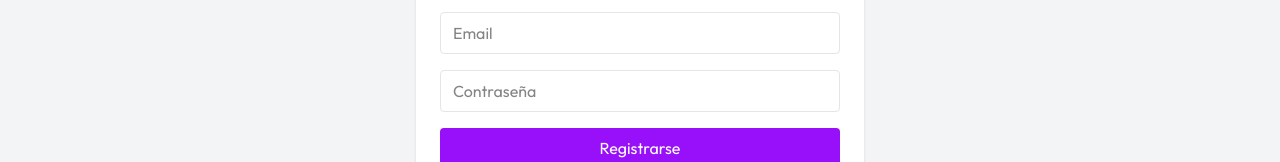
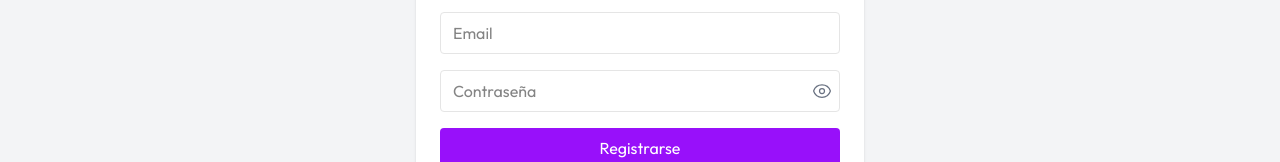
Before and after one commit to Naikokido/pet-ecommerce-app, a Next.js app: page /register in a window 1280 px wide. Shown: the part 331-493 px from the top of the page. Built offline with nearby package versions, Linux system fonts and the light colour scheme.

Commit message:
feat: agregar icono de ver password

```diff
--- a/app/login/page.tsx
+++ b/app/login/page.tsx
@@ -5,12 +5,14 @@ import LoginNav from "@/components/ui/LoginNav";
 import Link from "next/link";
 import { useRouter } from "next/navigation";
 import { useState } from "react";
+import { EyeIcon, EyeSlashIcon } from "@heroicons/react/24/outline";
 
 export default function LoginPage() {
   const router = useRouter();
   const [email, setEmail] = useState("");
   const [password, setPassword] = useState("");
   const [errors, setErrors] = useState<string[]>([]);
+  const [showPassword, setShowPassword] = useState(false);
 
   const handleSubmit = async (e: React.FormEvent) => {
     e.preventDefault();
@@ -60,13 +62,30 @@ export default function LoginPage() {
               onChange={(e) => setEmail(e.target.value)}
               className="border px-3 py-2 rounded"
             />
-            <input
-              type="password"
-              placeholder="Contraseña"
-              value={password}
-              onChange={(e) => setPassword(e.target.value)}
-              className="border px-3 py-2 rounded"
-            />
+            <div className="relative">
+              <input
+                type={showPassword ? "text" : "password"}
+                placeholder="Contraseña"
+                value={password}
+                onChange={(e) => setPassword(e.target.value)}
+                className="border px-3 py-2 rounded w-full"
+              />
+              <button
+                type="button"
+                onClick={() => setShowPassword((v) => !v)}
+                className="absolute right-2 top-1/2 -translate-y-1/2 text-gray-500"
+                tabIndex={-1}
+                aria-label={
+                  showPassword ? "Ocultar contraseña" : "Ver contraseña"
+                }
+              >
+                {showPassword ? (
+                  <EyeSlashIcon className="h-5 w-5" />
+                ) : (
+                  <EyeIcon className="h-5 w-5" />
+                )}
+              </button>
+            </div>
             <button
               type="submit"
               className="bg-purple-600 text-white px-4 py-2 rounded hover:bg-purple-700"
--- a/app/register/page.tsx
+++ b/app/register/page.tsx
@@ -5,6 +5,7 @@ import LoginNav from "@/components/ui/LoginNav";
 import Link from "next/link";
 import { useRouter } from "next/navigation";
 import { useState } from "react";
+import { EyeIcon, EyeSlashIcon } from "@heroicons/react/24/outline";
 
 export default function RegisterPage() {
   const router = useRouter();
@@ -12,6 +13,7 @@ export default function RegisterPage() {
   const [password, setPassword] = useState("");
   const [fullName, setFullName] = useState("");
   const [errors, setErrors] = useState<string[]>([]);
+  const [showPassword, setShowPassword] = useState(false);
 
   const handleSubmit = async (e: React.FormEvent) => {
     e.preventDefault();
@@ -67,13 +69,30 @@ export default function RegisterPage() {
               placeholder="Email"
               className="border px-3 py-2 rounded"
             />
-            <input
-              type="password"
-              value={password}
-              onChange={(e) => setPassword(e.target.value)}
-              placeholder="Contraseña"
-              className="border px-3 py-2 rounded"
-            />
+            <div className="relative">
+              <input
+                type={showPassword ? "text" : "password"}
+                placeholder="Contraseña"
+                value={password}
+                onChange={(e) => setPassword(e.target.value)}
+                className="border px-3 py-2 rounded w-full"
+              />
+              <button
+                type="button"
+                onClick={() => setShowPassword((v) => !v)}
+                className="absolute right-2 top-1/2 -translate-y-1/2 text-gray-500"
+                tabIndex={-1}
+                aria-label={
+                  showPassword ? "Ocultar contraseña" : "Ver contraseña"
+                }
+              >
+                {showPassword ? (
+                  <EyeSlashIcon className="h-5 w-5" />
+                ) : (
+                  <EyeIcon className="h-5 w-5" />
+                )}
+              </button>
+            </div>
             <button
               type="submit"
               className="bg-purple-600 text-white px-4 py-2 rounded hover:bg-purple-700"
--- a/package.json
+++ b/package.json
@@ -9,6 +9,7 @@
     "lint": "next lint"
   },
   "dependencies": {
+    "@heroicons/react": "^2.2.0",
     "@radix-ui/react-slot": "^1.2.3",
     "@tanstack/react-query": "^5.79.0",
     "class-variance-authority": "^0.7.1",
```
Also changed, not shown: 1 other file (tests, documents, lock files or other folders).
